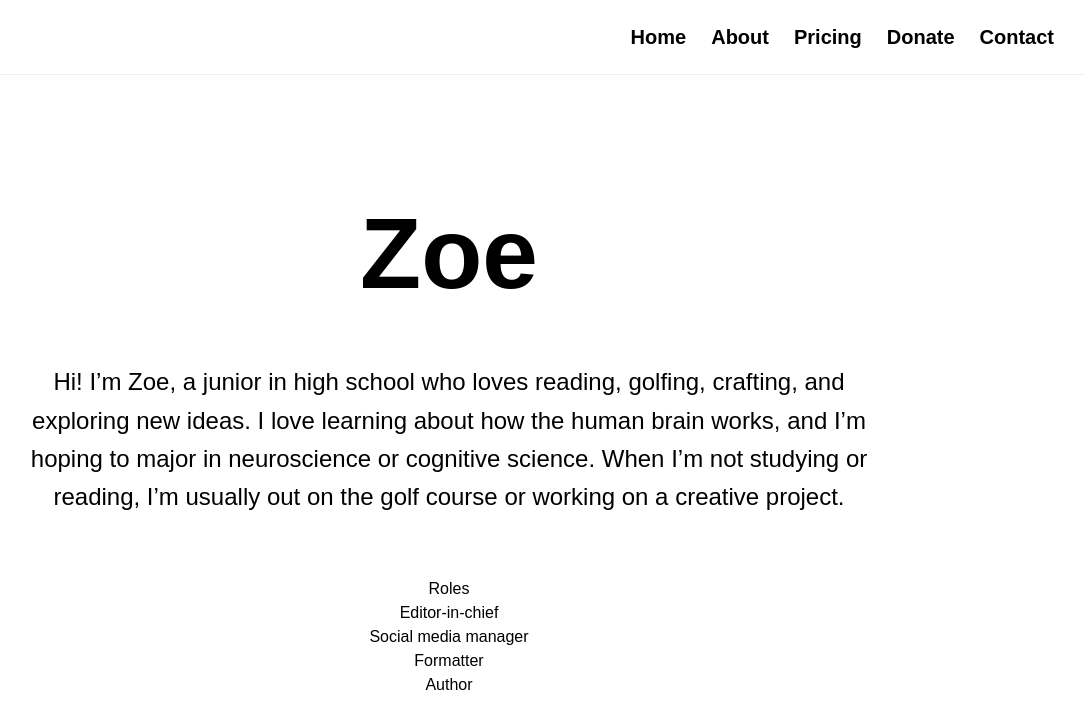
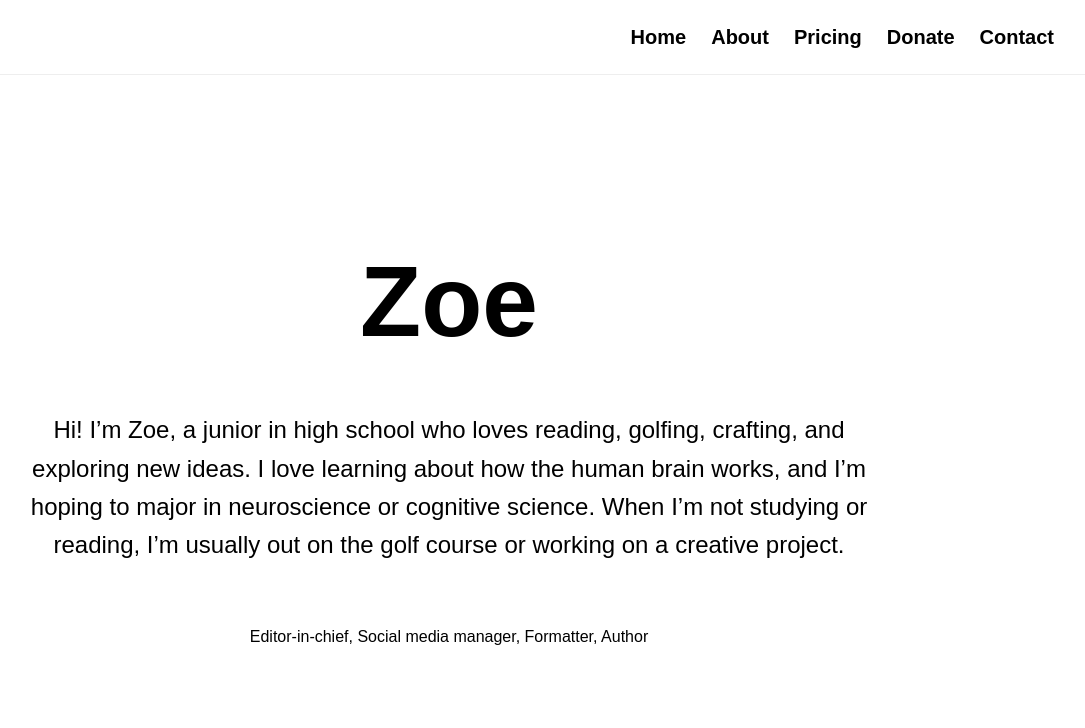
Before and after one commit to H4CK3R1010/Seemz-Like-Magazine, a Next.js app: page /people/zoe in a window 1280 px wide. Shown: the top 728 px of the page, without its empty margins (191-1276 px from the left). Built offline with nearby package versions, Linux system fonts and the light colour scheme.

Commit message:
Zoe roles update

```diff
--- a/app/people/zoe/page.tsx
+++ b/app/people/zoe/page.tsx
@@ -20,14 +20,11 @@ export default function Zoe() {
         <div className="rolesBox">
 
           <h2>
-            Roles
+            Editor-in-chief, Social media manager, Formatter, Author
           </h2>
 
           <ul>
-            <li>Editor-in-chief</li>
-            <li>Social media manager</li>
-            <li>Formatter</li>
-            <li>Author</li>
+
           </ul>
 
         </div>
```
